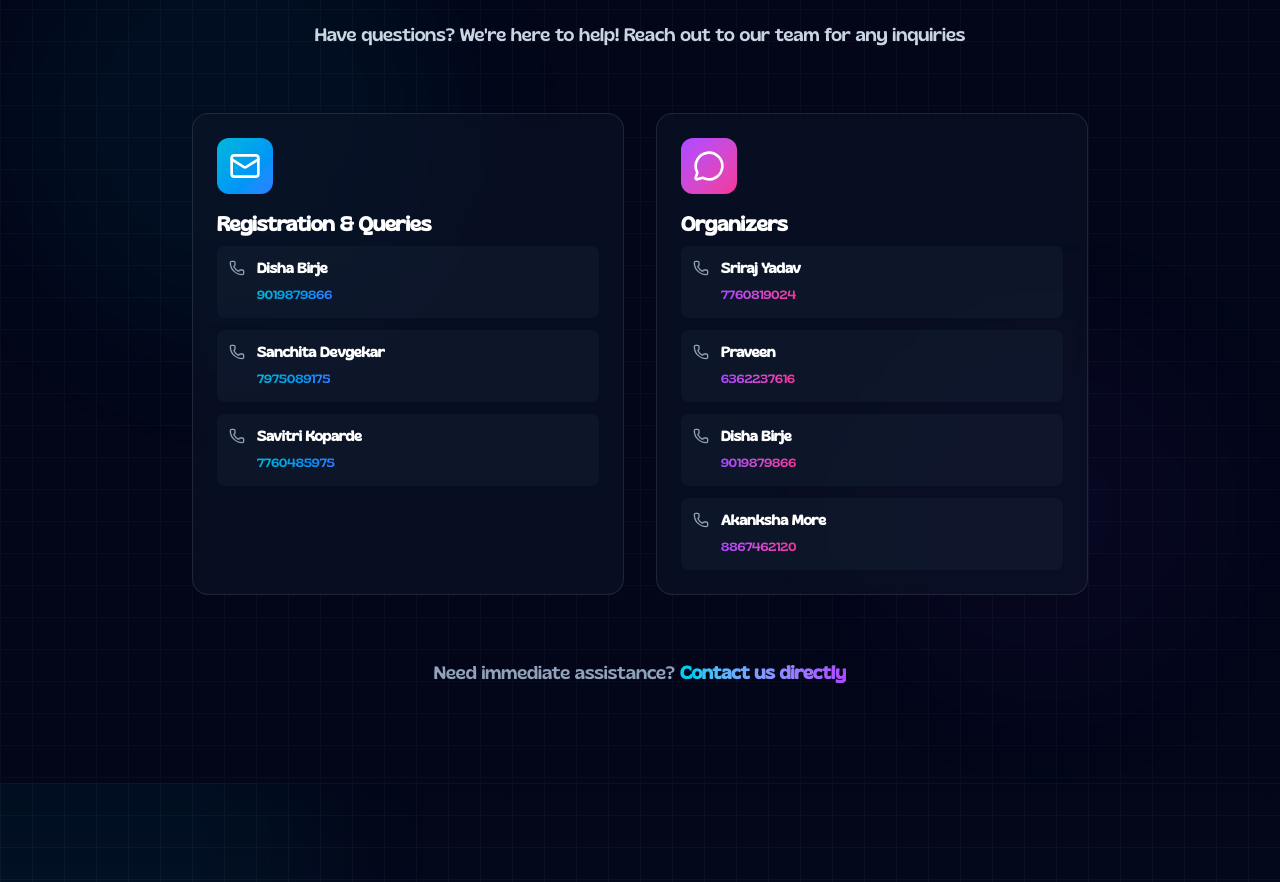
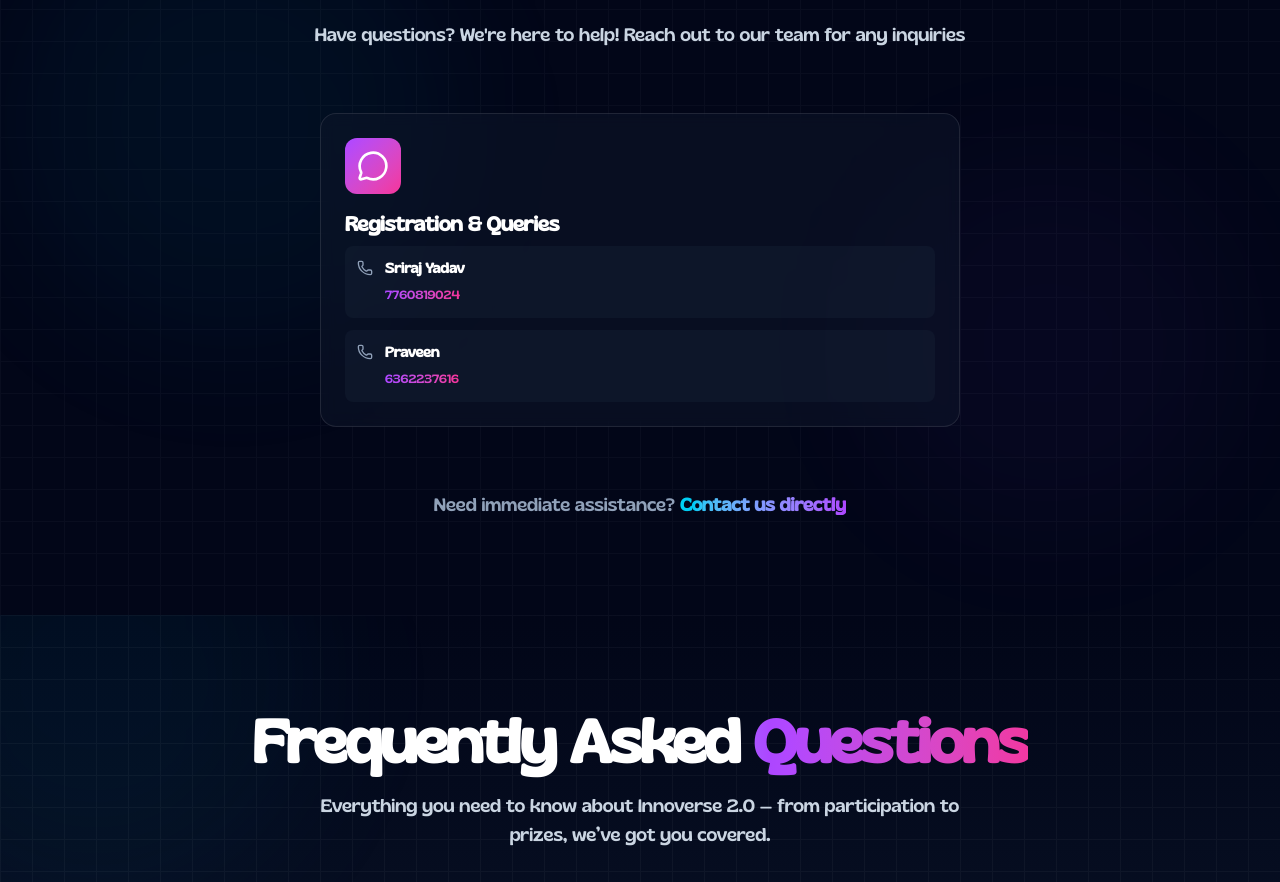
Before and after one commit to Sugandh107/Innoverse, a React (Vite) app: page / in a window 1280 px wide. Shown: the part 7563-8445 px from the top of the page. Built offline with nearby package versions, Linux system fonts and the light colour scheme.

Commit message:
Fix : Removed the contacts and kept only 2

```diff
--- a/src/components/contact/contact.jsx
+++ b/src/components/contact/contact.jsx
@@ -36,27 +36,14 @@ function Contact() {
   };
 
   const contactData = [
-    {
-      icon: <Mail className="w-8 h-8" />,
-      role: "Registration & Queries",
-        description: "For participant registrations, ticket issues, and general questions",
-      contacts: [
-        { name: "Disha Birje", phone: "9019879866" },
-        { name: "Sanchita Devgekar", phone: "7975089175" },
-        { name: "Savitri Koparde", phone: "7760485975" }
-      ],
-      color: "from-cyan-500 to-blue-500",
-      bgGlow: "bg-cyan-500/10",
-    },
+
     {
       icon: <MessageCircle className="w-8 h-8" />,
-      role: "Organizers",
-      description: "For Faculty Related inquiries",
+      role: "Registration & Queries",
+      description: "",
       contacts: [
         { name: "Sriraj Yadav", phone: "7760819024" },
         { name: "Praveen ", phone: "6362237616" },
-        { name: "Disha Birje ", phone: "9019879866" },
-        { name: "Akanksha More ", phone: "8867462120" }
       ],
       color: "from-purple-500 to-pink-500",
       bgGlow: "bg-purple-500/10",
@@ -104,19 +91,19 @@ function Contact() {
         </div>
 
         {/* Contact Cards Grid */}
-        <div
-          className={`grid grid-cols-1 md:grid-cols-2 gap-8 max-w-4xl mx-auto mb-16 transition-all duration-1000 delay-200 ${
+       <div
+          className={`grid grid-cols-1 md:grid-cols-2 lg:grid-cols-1 gap-8 max-w-2xl mx-auto mb-16 px-4 transition-all duration-1000 delay-200 ${
             isVisible ? "opacity-100 translate-y-0" : "opacity-0 translate-y-10"
           }`}
         >
           {contactData.map((contact, index) => (
             <div
               key={index}
-              className="relative group"
+              className="relative group w-full"
             >
               {/* Glow effect */}
               <div
-                className={`absolute inset-0 ${contact.bgGlow} rounded-2xl blur-xl opacity-0 group-hover:opacity-100 transition-opacity duration-500`}
+                className={`absolute inset-0 mx ${contact.bgGlow} rounded-2xl blur-xl opacity-0 group-hover:opacity-100 transition-opacity duration-500`}
               />
 
               {/* Card */}
```
Also changed, not shown: 1 other file (tests, documents, lock files or other folders).
